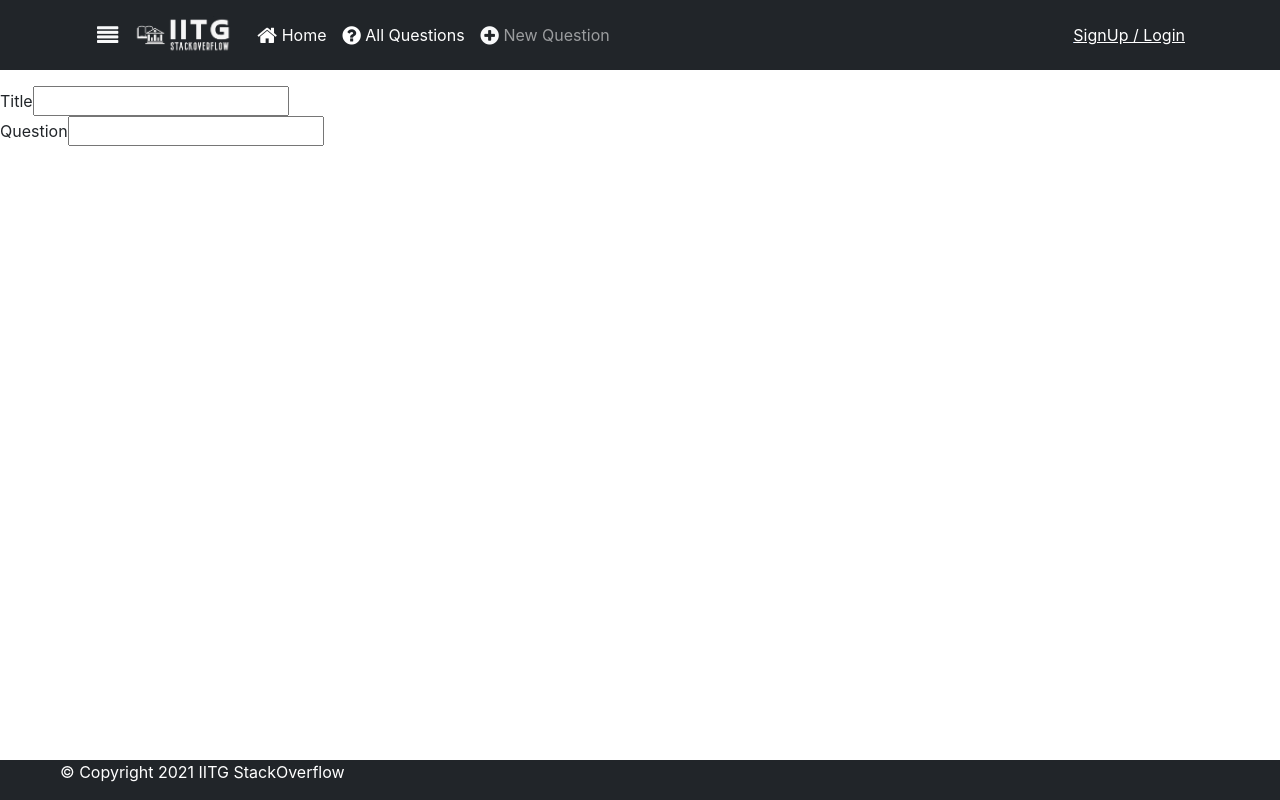
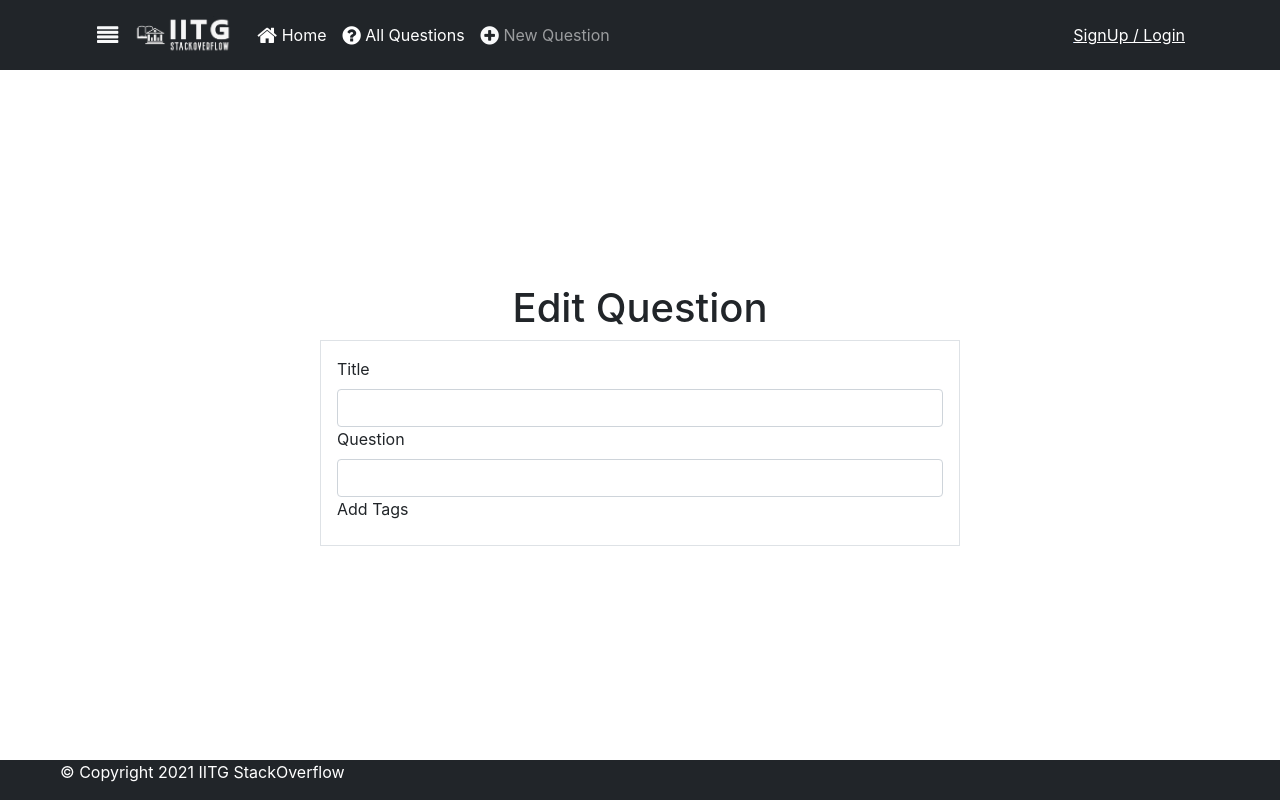
Before and after one commit to ShalinJain1603/StackOverflow, a React (Create React App) app in the folder client/: page /questions/1/edit in a window 1280 px wide. Built offline with nearby package versions, Linux system fonts and the light colour scheme; no server answers.

Commit message:
Fixed some minor UI issues

```diff
--- a/client/src/components/question/EditQuestion.js
+++ b/client/src/components/question/EditQuestion.js
@@ -74,34 +74,49 @@ const EditQuestionForm = (props) => {
   return (
     <Fragment>
       {showModal && <Modal onClick={closeModal}>{successMessage}</Modal>}
-      <form onSubmit={formSubmitHandler} className={classes.form}>
+      <div className="justify-content-center d-flex align-items-center vh-100 flex-column">
+        <h1>Edit Question</h1>
+        <div className="w-50 border d-flex flex-column mx-auto p-3">
+          <form onSubmit={formSubmitHandler}>
             <div>
-          <label htmlFor="title">Title </label>
+              <label htmlFor="title" className="form-label">
+                Title{" "}
+              </label>
               <input
                 type="text"
                 id="title"
                 onChange={titleOnChange}
                 onBlur={titleOnBlur}
                 value={title}
+                className="form-control"
               />
             </div>
             <div>
-          <label htmlFor="Question">Question </label>
+              <label htmlFor="Question" className="form-label">
+                Question{" "}
+              </label>
               <input
                 type="text"
                 id="Question"
                 onChange={questionOnChange}
                 onBlur={questionOnBlur}
                 value={question}
+                className="form-control"
               />
               {questionHasError && (
                 <p className={classes.parainvalid}>Question can't be empty</p>
               )}
             </div>
+
+            <label className="form-label">Add Tags</label>
             {currentTags && <TagComponent tags={currentTags} />}
 
-        {formIsValid && <button className={classes.submit}>Edit</button>}
+            {formIsValid && (
+              <button className="btn btn-success mt-3 w-100">Edit</button>
+            )}
           </form>
+        </div>
+      </div>
     </Fragment>
   );
 };
--- a/client/src/components/userprofile/Userprofile.js
+++ b/client/src/components/userprofile/Userprofile.js
@@ -31,7 +31,7 @@ const UserProfile = (props) => {
           <div className="row">
             <div className="col-md-4">
               <div className="align-items-center d-flex flex-column mt-3">
-                <div className="card d-flex flex-column w-50">
+                <div className="card d-flex flex-column w-75">
                   <img
                     src={user?.image?.url}
                     className="img-fluid card-img-top"
```
Also changed, not shown: 1 other file (tests, documents, lock files or other folders). Lines whose indentation alone changed are shown as unchanged.
